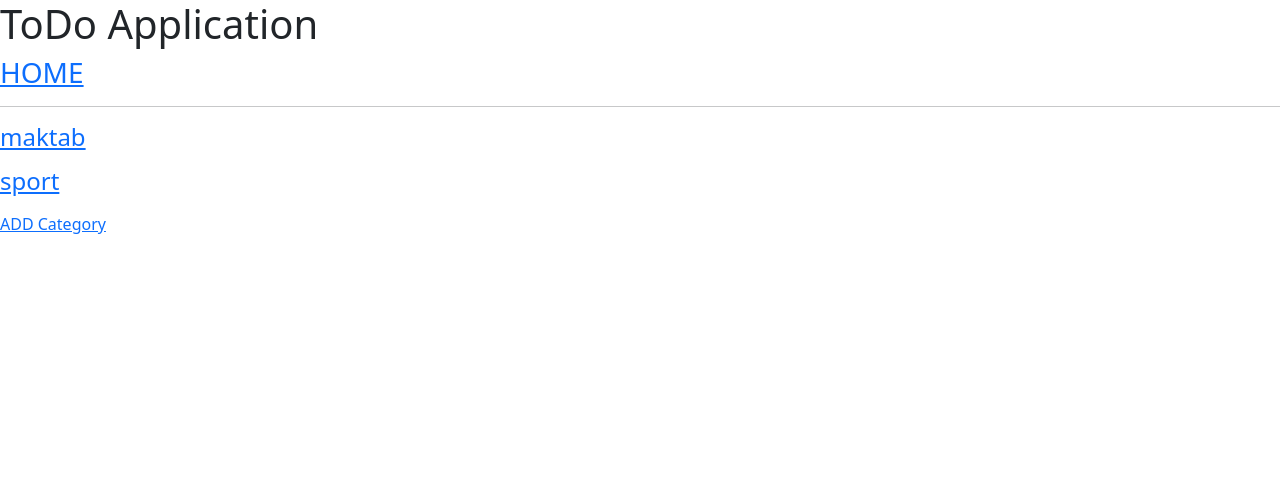
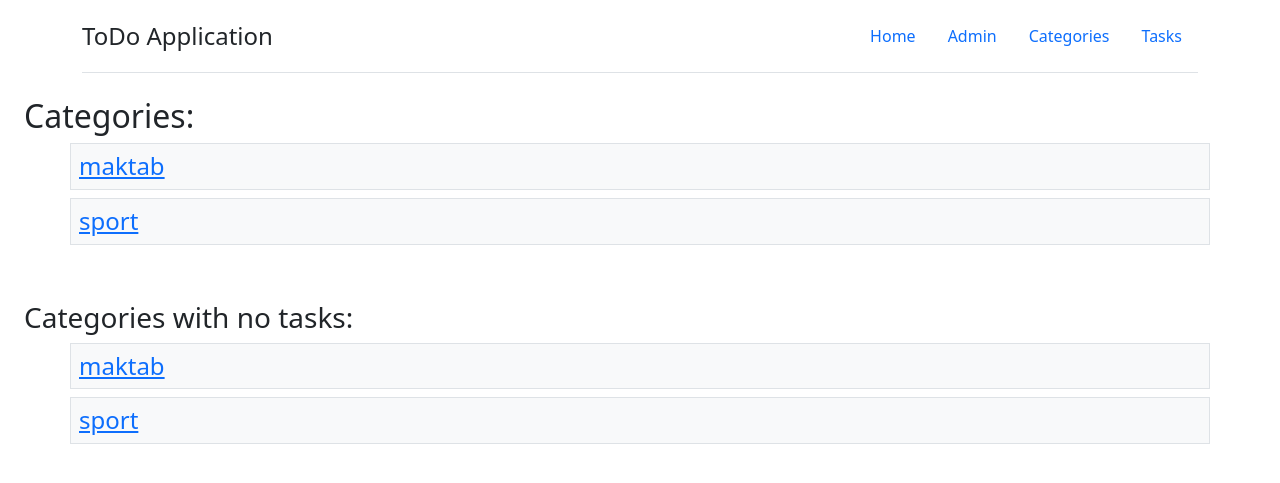
Before and after one commit to MaryamHooshyari/Reminder, a Django app: page /categories/ in a window 1280 px wide. Shown: the top 483 px of the page. Run offline with Django 3.2, Linux system fonts and the light colour scheme; data comes from the database, SQL or seed files in the repository; both versions use the stored data as it was after the commit.

Commit message:
category list,edit,delete!

```diff
--- a/Reminder/settings.py
+++ b/Reminder/settings.py
@@ -107,7 +107,7 @@ AUTH_PASSWORD_VALIDATORS = [
 
 LANGUAGE_CODE = 'en-us'
 
-TIME_ZONE = 'UTC'
+TIME_ZONE = 'Asia/Tehran'
 
 USE_I18N = True
 
--- a/templates/base.html
+++ b/templates/base.html
@@ -8,14 +8,23 @@
     <!-- Bootstrap CSS -->
     <link href="https://cdn.jsdelivr.net/npm/bootstrap@5.0.2/dist/css/bootstrap.min.css" rel="stylesheet" integrity="sha384-EVSTQN3/azprG1Anm3QDgpJLIm9Nao0Yz1ztcQTwFspd3yD65VohhpuuCOmLASjC" crossorigin="anonymous">
 
-    <title>{% block title %}base1{% endblock title %}</title>
+    <title>{% block title %}base{% endblock title %}</title>
   </head>
   <body>
-    <header>
-      <h1>ToDo Application</h1>
-      <h3><a href="{% url 'home' %}">HOME</a></h3>
+  <div class="container">
+    <header class="d-flex flex-wrap justify-content-center py-3 mb-4 border-bottom">
+      <a href="/" class="d-flex align-items-center mb-3 mb-md-0 me-md-auto text-dark text-decoration-none">
+        <span class="fs-4">ToDo Application</span>
+      </a>
+
+      <ul class="nav nav-pills">
+        <li class="nav-item"><a href="{% url 'home' %}" class="nav-link" aria-current="page">Home</a></li>
+        <li class="nav-item"><a href="#" class="nav-link">Admin</a></li>
+        <li class="nav-item"><a href="{% url 'category_list' %}" class="nav-link">Categories</a></li>
+        <li class="nav-item"><a href="{% url 'task_list' %}" class="nav-link">Tasks</a></li>
+      </ul>
     </header>
-    <hr class="my-3">
+  </div>
 
     <main>
       {% block content %}
--- a/templates/todo/add_task.html
+++ b/templates/todo/add_task.html
@@ -11,5 +11,4 @@
     {{ form.as_p }}
     <input type="submit" value="Save">
     </form>
-    <div><a href="{% url 'add_category' %}">ADD Category</a></div>
 {% endblock content %}
--- a/templates/todo/task_delete.html
+++ b/templates/todo/category_delete.html
@@ -1,12 +1,12 @@
 {% extends 'base.html' %}
 
-{% block title %}{{object.title}}{% endblock title %}
+{% block title %}{{object.name}}{% endblock title %}
 
 {% block content %}
-  <h1>Delete task</h1>
+  <h1>Delete Category</h1>
   <form action="" method="post">
       {% csrf_token %}
-      <p>Are you sure you want to delete "{{ object.title }}"?</p>
+      <p>Are you sure you want to delete "{{ object.name }}"?</p>
       <input type="submit" value="Confirm">
   </form>
 {% endblock content %}
--- a/templates/todo/task_edit.html
+++ b/templates/todo/category_edit.html
@@ -1,9 +1,9 @@
 {% extends 'base.html' %}
 
-{% block title %}{{object.title}}{% endblock title %}
+{% block title %}{{object.name}}{% endblock title %}
 
 {% block content %}
-  <h1>Edit task</h1>
+  <h1>Edit Category</h1>
   <form action="" method="post">
     {% csrf_token %}
 
--- a/templates/todo/category_list.html
+++ b/templates/todo/category_list.html
@@ -3,11 +3,25 @@
 {% block title %}Category List{% endblock title %}
 
 {% block content %}
+
+    <h2 class="ms-4">Categories:</h2>
     {% for category in object_list %}
-        <div class="">
-            <h4><a href="{% url 'category_detail' category.pk %}">{{ category.name }}</a></h4>
-            <p></p>
+        <div class="container">
+            <div class="row">
+                <h4 class="col-12 p-2 border bg-light"><a href="{% url 'category_detail' category.pk %}">{{ category.name }}</a></h4>
+            </div>
         </div>
     {% endfor %}
-    <div><a href="{% url 'add_category' %}">ADD Category</a></div>
+
+<br><br>
+
+    <h3 class="ms-4">Categories with no tasks:</h3>
+    {% for category in object_list %}
+        <div class="container">
+            <div class="row">
+                <h4 class="col-12 p-2 border bg-light"><a href="{% url 'category_detail' category.pk %}">{{ category.name }}</a></h4>
+            </div>
+        </div>
+    {% endfor %}
+
 {% endblock content %}
--- a/templates/todo/task_list.html
+++ b/templates/todo/task_list.html
@@ -4,7 +4,7 @@
 
 {% block content %}
     {% for task in object_list %}
-        <div class="">
+        <div class="article-entry">
             <h2><a href="{% url 'task_detail' task.pk %}">{{ task.title }}</a></h2>
             <p>{{ task.due_date }}</p>
         </div>
--- a/todo/models.py
+++ b/todo/models.py
@@ -1,4 +1,5 @@
 from django.db import models
+from django.urls import reverse
 
 
 class Category(models.Model):
@@ -27,4 +28,7 @@ class Task(models.Model):
     updated = models.DateTimeField(auto_now=True)
 
     def __str__(self):
-        return f'{self.title}'
+        return self.title
+
+    def get_absolute_url(self):
+        return reverse('task_detail', args=[str(self.id)])
--- a/todo/urls.py
+++ b/todo/urls.py
@@ -2,12 +2,15 @@ from django.contrib import admin
 from django.urls import path
 from django.views.generic.base import TemplateView
 from .views import TaskListView, TaskDetailView, TaskCreateView, TaskUpdateView, TaskDeleteView,\
-    CategoryListView, CategoryCreateView
+    CategoryListView, CategoryDetailView, CategoryCreateView, CategoryUpdateView, CategoryDeleteView
 
 urlpatterns = [
     path('', TemplateView.as_view(template_name='index.html'), name='home'),
     # path('admin/', admin.site.urls, name='admin'),
     path('categories/', CategoryListView.as_view(), name='category_list'),
+    path('categories/<int:pk>/', CategoryDetailView.as_view(), name='category_detail'),
+    path('categories/<int:pk>/edit', CategoryUpdateView.as_view(), name='category_edit'),
+    path('categories/<int:pk>/delete', CategoryDeleteView.as_view(), name='category_delete'),
     path('tasks/', TaskListView.as_view(), name='task_list'),
     path('tasks/<int:pk>/', TaskDetailView.as_view(), name='task_detail'),
     path('tasks/<int:pk>/edit', TaskUpdateView.as_view(), name='task_edit'),
--- a/todo/views.py
+++ b/todo/views.py
@@ -42,7 +42,7 @@ class CategoryListView(ListView):
 
 class CategoryDetailView(DetailView):
     model = Category
-    template_name = 'todo/task_detail.html'
+    template_name = 'todo/category_detail.html'
 
 
 class CategoryCreateView(CreateView):
@@ -54,11 +54,12 @@ class CategoryCreateView(CreateView):
 
 class CategoryUpdateView(UpdateView):
     model = Category
-    template_name = 'blog/post_edit.html'
-    fields = ['title', 'body']
+    template_name = 'todo/category_edit.html'
+    fields = ['name']
+    success_url = reverse_lazy('category_list')
 
 
 class CategoryDeleteView(DeleteView):
     model = Category
-    template_name = 'blog/post_delete.html'
+    template_name = 'todo/category_delete.html'
     success_url = reverse_lazy('category_list')
```
Also changed, not shown: templates/index.html (+6 -8 lines), templates/todo/category_detail.html (added, +18 -0 lines), db.sqlite3.
